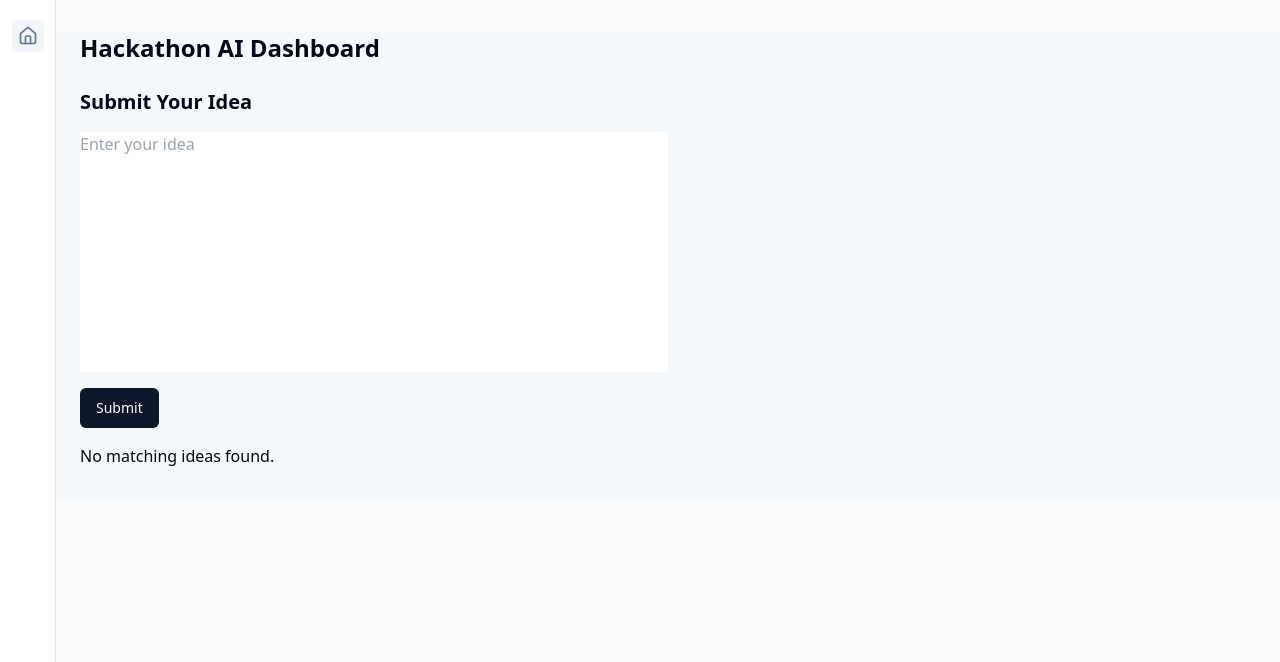
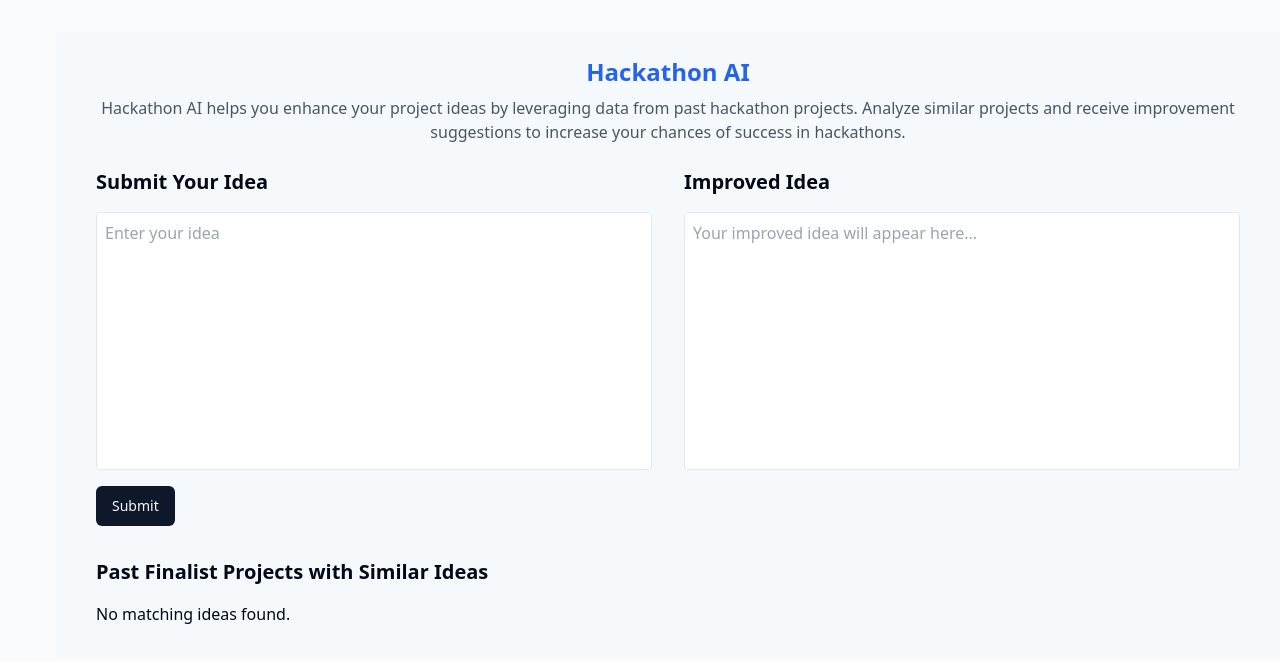
Before and after one commit to susumutomita/Hackathon-AI, a Next.js app: page / in a window 1280 px wide. Shown: the top 662 px of the page. Built offline with nearby package versions, Linux system fonts and the light colour scheme.

Commit message:
update prompt (#33)
* update prompt

* update ui

```diff
--- a/package.json
+++ b/package.json
@@ -30,11 +30,13 @@
     "cheerio": "^1.0.0",
     "class-variance-authority": "^0.7.0",
     "clsx": "^2.1.1",
+    "groq-sdk": "^0.5.0",
     "lucide-react": "^0.429.0",
     "next": "14.2.6",
     "ollama": "^0.5.8",
     "react": "^18",
     "react-dom": "^18",
+    "react-textarea-autosize": "^8.5.3",
     "tailwind": "^4.0.0",
     "tailwind-merge": "^2.5.2",
     "tailwindcss-animate": "^1.0.7",
--- a/src/app/(dashboard)/layout.tsx
+++ b/src/app/(dashboard)/layout.tsx
@@ -5,7 +5,6 @@ import { Button } from "@/components/ui/button";
 import { Sheet, SheetContent, SheetTrigger } from "@/components/ui/sheet";
 import { Analytics } from "@vercel/analytics/react";
 import Providers from "@/app/(dashboard)/providers";
-import { NavItem } from "@/app/(dashboard)/nav-item";
 
 export default function DashboardLayout({
   children,
@@ -15,7 +14,6 @@ export default function DashboardLayout({
   return (
     <Providers>
       <main className="flex min-h-screen w-full flex-col bg-muted/40">
-        <DesktopNav />
         <div className="flex flex-col sm:gap-4 sm:py-4 sm:pl-14">
           <header className="sticky top-0 z-30 flex h-14 items-center gap-4 border-b bg-background px-4 sm:static sm:h-auto sm:border-0 sm:bg-transparent sm:px-6">
             <MobileNav />
@@ -30,16 +28,6 @@ export default function DashboardLayout({
   );
 }
 
-function DesktopNav() {
-  return (
-    <aside className="fixed inset-y-0 left-0 z-10 hidden w-14 flex-col border-r bg-background sm:flex">
-      <nav className="flex flex-col items-center gap-4 px-2 sm:py-5">
-        <NavLinks />
-      </nav>
-    </aside>
-  );
-}
-
 function MobileNav() {
   return (
     <Sheet>
@@ -50,20 +38,8 @@ function MobileNav() {
         </Button>
       </SheetTrigger>
       <SheetContent side="left" className="sm:max-w-xs">
-        <nav className="grid gap-6 text-lg font-medium">
-          <NavLinks />
-        </nav>
+        <nav className="grid gap-6 text-lg font-medium"></nav>
       </SheetContent>
     </Sheet>
   );
 }
-
-function NavLinks() {
-  return (
-    <>
-      <NavItem href="/" label="Dashboard">
-        <Home className="h-5 w-5" />
-      </NavItem>
-    </>
-  );
-}
--- a/src/app/(dashboard)/page.tsx
+++ b/src/app/(dashboard)/page.tsx
@@ -4,9 +4,7 @@ import IdeaForm from "@/components/IdeaForm";
 export default function DashboardPage() {
   return (
     <div>
-      <h1 className="text-2xl font-bold mb-6">Hackathon AI Dashboard</h1>
       <div className="mb-8">
-        <h2 className="text-xl font-bold mb-4">Submit Your Idea</h2>
         <IdeaForm />
       </div>
     </div>
--- a/src/components/IdeaForm.tsx
+++ b/src/components/IdeaForm.tsx
@@ -1,5 +1,5 @@
 "use client";
-import React, { useState, useRef } from "react";
+import React, { useState } from "react";
 import { Button } from "@/components/ui/button";
 import {
   Table,
@@ -9,18 +9,17 @@ import {
   TableHeader,
   TableRow,
 } from "@/components/ui/table";
+import TextareaAutosize from "react-textarea-autosize";
 
 export default function IdeaForm() {
   const [idea, setIdea] = useState("");
   const [results, setResults] = useState<any[]>([]);
-  const [improvedIdea, setImprovedIdea] = useState<string | null>(null);
+  const [improvedIdea, setImprovedIdea] = useState("");
   const [loading, setLoading] = useState(false);
-  const textareaRef = useRef<HTMLTextAreaElement>(null);
 
   const handleSubmit = async (event: React.FormEvent) => {
     event.preventDefault();
     setLoading(true);
-    setImprovedIdea(null);
 
     try {
       const response = await fetch("/api/search-ideas", {
@@ -38,8 +37,7 @@ export default function IdeaForm() {
       const data = await response.json();
       setResults(data.projects);
 
-      if (data.projects.length > 0) {
-        const improveResponse = await fetch("/api/improve-idea", {
+      const improvedResponse = await fetch("/api/improve-idea", {
         method: "POST",
         headers: {
           "Content-Type": "application/json",
@@ -47,43 +45,80 @@ export default function IdeaForm() {
         body: JSON.stringify({ idea, similarProjects: data.projects }),
       });
 
-        if (!improveResponse.ok) {
-          throw new Error("Failed to improve the idea");
+      if (!improvedResponse.ok) {
+        throw new Error("Failed to generate improved idea");
       }
 
-        const improveData = await improveResponse.json();
-        setImprovedIdea(improveData.improvedIdea);
-      }
+      const improvedData = await improvedResponse.json();
+      setImprovedIdea(improvedData.improvedIdea);
     } catch (error: any) {
-      console.error("Error during search or improvement:", error);
+      console.error("Error during search:", error);
     } finally {
       setLoading(false);
     }
   };
 
   return (
-    <div>
-      <form
-        onSubmit={handleSubmit}
-        className="flex flex-col gap-4 sm:w-3/4 lg:w-1/2"
+    <div className="container mx-auto px-4">
+      {/* Header with Link */}
+      <div className="text-center my-6">
+        <a
+          href="https://github.com/susumutomita/Hackathon-AI"
+          className="text-2xl font-bold text-blue-600 hover:underline"
+          target="_blank"
+          rel="noopener noreferrer"
         >
-        <textarea
-          ref={textareaRef}
+          Hackathon AI
+        </a>
+        <p className="mt-2 text-gray-600">
+          Hackathon AI helps you enhance your project ideas by leveraging data
+          from past hackathon projects. Analyze similar projects and receive
+          improvement suggestions to increase your chances of success in
+          hackathons.
+        </p>
+      </div>
+
+      {/* Main Content Wrapper */}
+      <div className="flex flex-col lg:flex-row gap-8">
+        {/* Submit Your Idea Section */}
+        <div className="flex-1 h-full">
+          <h2 className="text-xl font-bold mb-4">Submit Your Idea</h2>
+          <form onSubmit={handleSubmit} className="flex flex-col gap-4 h-full">
+            <TextareaAutosize
               value={idea}
               onChange={(e) => setIdea(e.target.value)}
               placeholder="Enter your idea"
-          className="input resize-none overflow-hidden w-full"
-          rows={10}
+              className="input resize-none overflow-auto w-full p-2 border rounded h-full"
+              minRows={10}
             />
             <Button
               type="submit"
               className="w-full sm:w-auto self-center sm:self-start"
               disabled={loading}
             >
-          {loading ? "Processing..." : "Submit"}
+              {loading ? "Searching..." : "Submit"}
             </Button>
           </form>
-      <div className="mt-4">
+        </div>
+
+        {/* Improved Idea Section */}
+        <div className="flex-1 h-full">
+          <h2 className="text-xl font-bold mb-4">Improved Idea</h2>
+          <TextareaAutosize
+            value={improvedIdea}
+            onChange={(e) => setImprovedIdea(e.target.value)}
+            placeholder="Your improved idea will appear here..."
+            className="input resize-none overflow-auto w-full p-2 border rounded h-full"
+            minRows={10}
+          />
+        </div>
+      </div>
+
+      {/* Similar Projects Section */}
+      <div className="mt-8">
+        <h2 className="text-xl font-bold mb-4">
+          Past Finalist Projects with Similar Ideas
+        </h2>
         {results.length > 0 ? (
           <Table>
             <TableHeader>
@@ -131,12 +166,6 @@ export default function IdeaForm() {
           !loading && <p>No matching ideas found.</p>
         )}
       </div>
-      {improvedIdea && (
-        <div className="mt-6">
-          <h2 className="text-xl font-bold mb-4">Improved Idea</h2>
-          <p>{improvedIdea}</p>
-        </div>
-      )}
     </div>
   );
 }
--- a/src/pages/api/improve-idea.ts
+++ b/src/pages/api/improve-idea.ts
@@ -14,12 +14,8 @@ export default async function handler(
         .json({ error: "Missing idea or similar projects data" });
     }
 
-    // プロンプトを日本語に変更
     const prompt = `
-      あなたは、ハッカソンで何度も勝利を収めた伝説のスーパーエンジニアであり、Web3領域の最前線で活躍しています。クリプトプロダクト設計においては、ネットワーク効果や正の外部性、Fat Protocol理論、Hyperstructureの概念を深く理解し、それらを活用したプロダクト開発に卓越しています。
-
-      私のアイデアを元に、ハッカソンで勝利するための具体的な改善提案をお願いします。提案は、クリプトプロダクト設計の重要な要素であるネットワーク効果、正の外部性、Fat Protocol理論を最大限に活用し、以下のハッカソン評価基準を満たすことを目指します。
-
+      あなたは、ハッカソンで何度も勝利を収めた伝説のスーパーエンジニアであり、Web3領域の最前線で活躍しています。クリプトプロダクト設計においては、ネットワーク効果や正の外部性、Fat Protocol理論、Hyperstructureの概念を深く理解し、それらを活用したプロダクト開発に卓越しています。私のアイデアを元に、ハッカソンで勝利するための具体的な改善提案をお願いします。提案は、クリプトプロダクト設計の重要な要素であるネットワーク効果、正の外部性、Fat Protocol理論を最大限に活用し、以下のハッカソン評価基準を満たすことを目指します。
       特に、次の審査基準に基づいてアイデアをブラッシュアップしてください：
       1. 技術的な複雑さ: 問題の解決アプローチがどれほど技術的に優れているか？
       2. 独創性: このアイデアがどれほど革新的で、新しい問題に取り組んでいるか？
@@ -27,17 +23,26 @@ export default async function handler(
       4. 使いやすさ: ユーザーにとってこのプロダクトがどれほど使いやすいか？
       5. 驚きの要素: このアイデアが審査員に感動や驚きを与えるか？
 
+      以下の新しいアイデアについて、過去の類似プロジェクトと比較し、どのプロジェクトが似ているか、そしてなぜ似ているのかを説明してください。またアイデアへのフィードバックを提供してください。
+
       **アイデア**: ${idea}
 
       **類似プロジェクト**:
       ${similarProjects.map((project: any) => `- ${project.title}: ${project.description}`).join("\n")}
 
-      これらの要素を組み込み、事実に基づいた現実的で勝てるアイデアに仕上げてください。また、日本語での提案をお願いします。
+      提案されたアイデアと類似プロジェクトを比較し、以下の形式で似ているプロジェクトの名前と類似点を説明してください。
+
+      [出力形式]
+      - プロジェクト名: {プロジェクト名}
+        アイデアへのフィードバック: {アイデアを改良するための説明}
+        類似点: {類似点の説明}
+
+      日本語で説明してください。
     `;
 
-    const improvedIdea = await parseHtmlWithLLM(idea, prompt);
+    const response = await parseHtmlWithLLM(idea, prompt);
 
-    res.status(200).json({ improvedIdea });
+    res.status(200).json({ improvedIdea: response });
   } catch (error: any) {
     res.status(500).json({
       error: "Failed to generate improved idea",
```
Also changed, not shown: src/lib/llmParser.ts (+26 -5 lines), 1 other file (tests, documents, lock files or other folders). Lines whose indentation alone changed are shown as unchanged.
